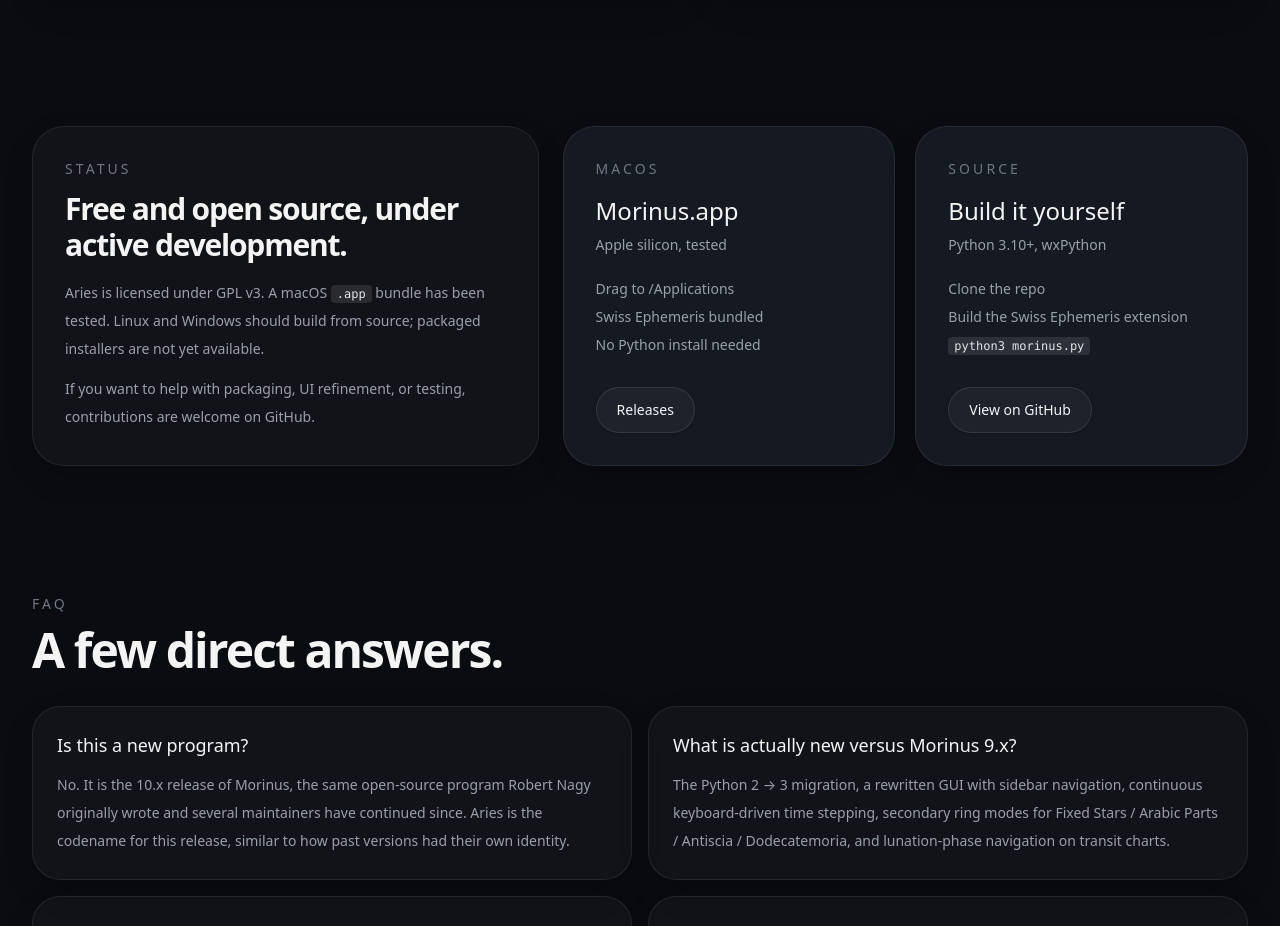
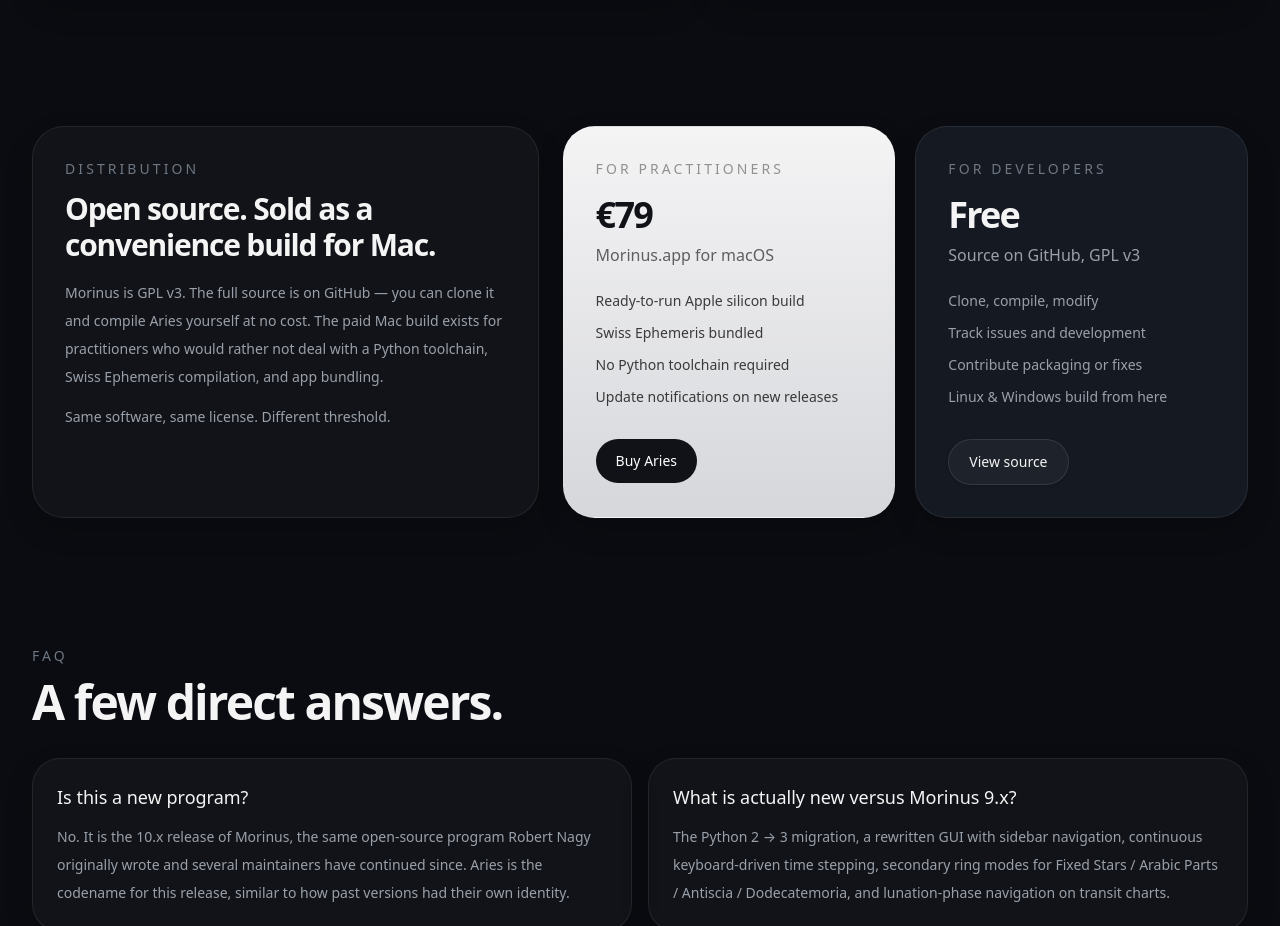
Before and after one commit to primum-mobile/aries-web, a React (Vite) app: page / in a window 1280 px wide. Shown: the part 3420-4346 px from the top of the page. Built offline with nearby package versions, Linux system fonts and the light colour scheme.

Commit message:
Restore paid Mac build pricing alongside free source

```diff
--- a/src/App.jsx
+++ b/src/App.jsx
@@ -247,50 +247,43 @@
         <section id="download" className="mx-auto max-w-7xl px-6 py-10 lg:px-8 lg:py-16">
           <div className="grid gap-6 lg:grid-cols-[0.85fr_1.15fr]">
             <div className="rounded-[2rem] border border-white/8 bg-white/[0.03] p-8 shadow-[0_12px_28px_rgba(0,0,0,0.18)]">
-              <div className="text-sm uppercase tracking-[0.22em] text-[#6f7782]">Status</div>
-              <h3 className="mt-3 text-3xl font-semibold tracking-[-0.04em] text-[#f4f4f5]">Free and open source, under active development.</h3>
+              <div className="text-sm uppercase tracking-[0.22em] text-[#6f7782]">Distribution</div>
+              <h3 className="mt-3 text-3xl font-semibold tracking-[-0.04em] text-[#f4f4f5]">Open source. Sold as a convenience build for Mac.</h3>
               <p className="mt-4 text-sm leading-7 text-[#9aa0aa]">
-                Aries is licensed under GPL v3. A macOS <code className="rounded bg-white/10 px-1.5 py-0.5 text-xs text-[#e4e4e7]">.app</code> bundle has been tested.
-                Linux and Windows should build from source; packaged installers are not yet available.
+                Morinus is GPL v3. The full source is on GitHub — you can clone it and compile Aries yourself
+                at no cost. The paid Mac build exists for practitioners who would rather not deal with a
+                Python toolchain, Swiss Ephemeris compilation, and app bundling.
               </p>
               <p className="mt-3 text-sm leading-7 text-[#9aa0aa]">
-                If you want to help with packaging, UI refinement, or testing, contributions are welcome on GitHub.
+                Same software, same license. Different threshold.
               </p>
             </div>
 
             <div className="grid gap-5 md:grid-cols-2">
-              <div className="rounded-[2rem] border border-white/8 bg-[#151922] p-8 shadow-[0_12px_28px_rgba(0,0,0,0.18)]">
-                <div className="text-sm uppercase tracking-[0.22em] text-[#6f7782]">macOS</div>
-                <div className="mt-4 text-2xl font-medium text-[#f4f4f5]">Morinus.app</div>
-                <div className="mt-2 text-sm text-[#9aa0aa]">Apple silicon, tested</div>
-                <ul className="mt-6 space-y-2 text-sm text-[#9aa0aa]">
-                  <li>Drag to /Applications</li>
-                  <li>Swiss Ephemeris bundled</li>
-                  <li>No Python install needed</li>
-                </ul>
-                <a
-                  href={`${REPO}/releases`}
-                  className="mt-8 inline-flex rounded-full border border-white/10 bg-white/[0.04] px-5 py-3 text-sm font-medium text-[#f4f4f5] shadow-sm"
-                >
-                  Releases
-                </a>
+              <div className="rounded-[2rem] border border-white/10 bg-[linear-gradient(180deg,#f4f4f5_0%,#d6d7db_100%)] p-8 text-[#101217] shadow-[0_12px_28px_rgba(0,0,0,0.18)]">
+                <div className="text-sm uppercase tracking-[0.22em] text-black/40">For practitioners</div>
+                <div className="mt-4 text-4xl font-semibold tracking-[-0.05em]">€79</div>
+                <div className="mt-2 text-black/60">Morinus.app for macOS</div>
+                <div className="mt-6 space-y-3 text-sm text-black/75">
+                  <div>Ready-to-run Apple silicon build</div>
+                  <div>Swiss Ephemeris bundled</div>
+                  <div>No Python toolchain required</div>
+                  <div>Update notifications on new releases</div>
+                </div>
+                <a href="#" className="mt-8 inline-flex rounded-full bg-[#101217] px-5 py-3 text-sm font-medium text-white">Buy Aries</a>
               </div>
 
               <div className="rounded-[2rem] border border-white/8 bg-[#151922] p-8 shadow-[0_12px_28px_rgba(0,0,0,0.18)]">
-                <div className="text-sm uppercase tracking-[0.22em] text-[#6f7782]">Source</div>
-                <div className="mt-4 text-2xl font-medium text-[#f4f4f5]">Build it yourself</div>
-                <div className="mt-2 text-sm text-[#9aa0aa]">Python 3.10+, wxPython</div>
-                <ul className="mt-6 space-y-2 text-sm text-[#9aa0aa]">
-                  <li>Clone the repo</li>
-                  <li>Build the Swiss Ephemeris extension</li>
-                  <li><code className="rounded bg-white/10 px-1.5 py-0.5 text-xs text-[#e4e4e7]">python3 morinus.py</code></li>
-                </ul>
-                <a
-                  href={REPO}
-                  className="mt-8 inline-flex rounded-full border border-white/10 bg-white/[0.04] px-5 py-3 text-sm font-medium text-[#f4f4f5] shadow-sm"
-                >
-                  View on GitHub
-                </a>
+                <div className="text-sm uppercase tracking-[0.22em] text-[#6f7782]">For developers</div>
+                <div className="mt-4 text-4xl font-semibold tracking-[-0.05em] text-[#f4f4f5]">Free</div>
+                <div className="mt-2 text-[#9aa0aa]">Source on GitHub, GPL v3</div>
+                <div className="mt-6 space-y-3 text-sm text-[#9aa0aa]">
+                  <div>Clone, compile, modify</div>
+                  <div>Track issues and development</div>
+                  <div>Contribute packaging or fixes</div>
+                  <div>Linux &amp; Windows build from here</div>
+                </div>
+                <a href={REPO} className="mt-8 inline-flex rounded-full border border-white/10 bg-white/[0.04] px-5 py-3 text-sm font-medium text-[#f4f4f5] shadow-sm">View source</a>
               </div>
             </div>
           </div>
```
